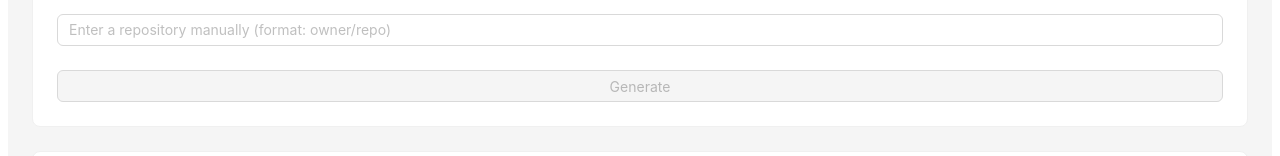
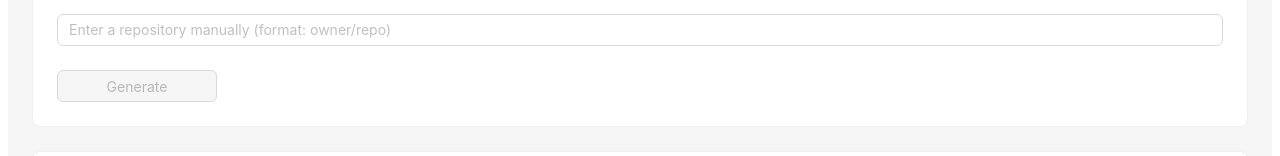
Before and after one commit to isaaclombardssw/backlog-sprint-tool, a Next.js app: page / in a window 1280 px wide. Shown: the part 299-455 px from the top of the page. Built offline with nearby package versions, Linux system fonts and the light colour scheme; no server answers; sample sign-in values are in the browser's storage.

Commit message:
max button width

```diff
--- a/src/pages/index.tsx
+++ b/src/pages/index.tsx
@@ -258,6 +258,7 @@ export default function Home() {
               loading={isGenerating}
               disabled={!selectedRepo && !customRepo}
               block
+              style={{maxWidth: '10rem'}}
             >
               Generate
             </Button>
```
